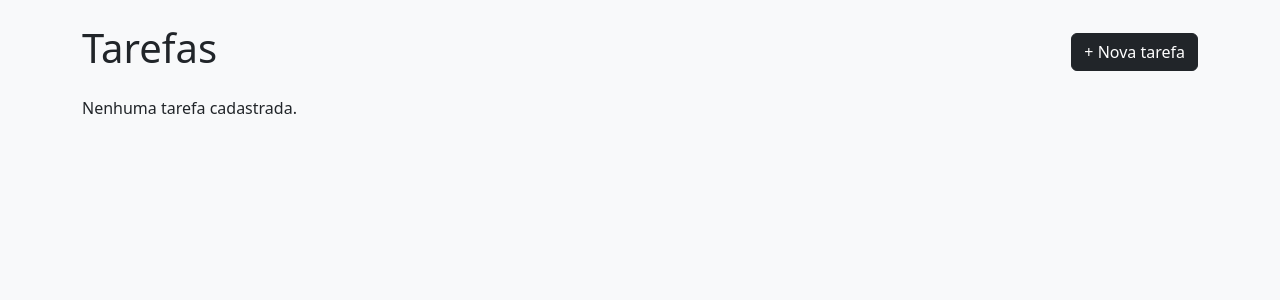
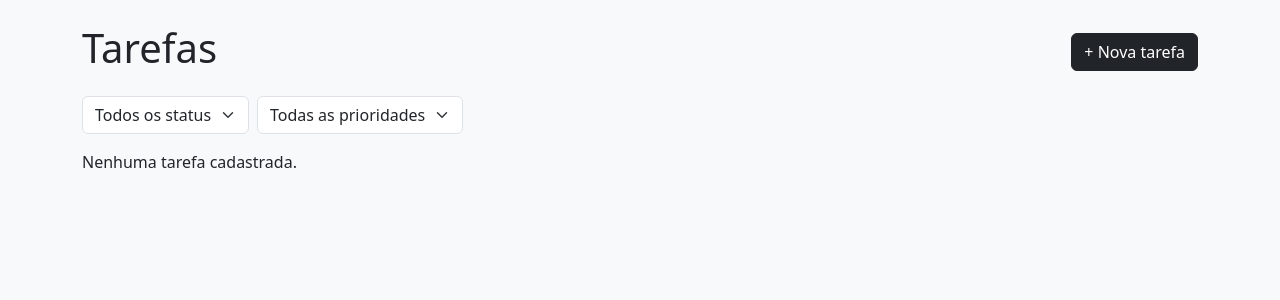
Before and after one commit to vilaca-davi/lifeos-, a Django app: page /tarefas/ in a window 1280 px wide. Shown: the part 56-356 px from the top of the page. Run offline with Django 5.2, Linux system fonts and the light colour scheme; the visitor is signed in with stand-in values (Sample User, id 1); data that the repository does not hold is empty.

Commit message:
v0.1: adiciona filtro de tarefas por status e prioridade

```diff
--- a/tasks/templates/tasks/task_list.html
+++ b/tasks/templates/tasks/task_list.html
@@ -5,6 +5,30 @@
     <h1>Tarefas</h1>
     <a href="{% url 'task-create' %}" class="btn btn-dark">+ Nova tarefa</a>
 </div>
+
+<form method="get" class="row g-2 mb-3">
+    <div class="col-auto">
+        <select name="status" class="form-select" onchange="this.form.submit()">
+            <option value="">Todos os status</option>
+            {% for value, label in status_choices %}
+                <option value="{{ value }}" {% if value == selected_status %}selected{% endif %}>{{ label }}</option>
+            {% endfor %}
+        </select>
+    </div>
+    <div class="col-auto">
+        <select name="priority" class="form-select" onchange="this.form.submit()">
+            <option value="">Todas as prioridades</option>
+            {% for value, label in priority_choices %}
+                <option value="{{ value }}" {% if value == selected_priority %}selected{% endif %}>{{ label }}</option>
+            {% endfor %}
+        </select>
+    </div>
+    {% if selected_status or selected_priority %}
+        <div class="col-auto">
+            <a href="{% url 'task-list' %}" class="btn btn-outline-secondary">Limpar filtros</a>
+        </div>
+    {% endif %}
+</form>
 
 <div class="list-group">
     {% for task in tasks %}
--- a/tasks/views.py
+++ b/tasks/views.py
@@ -6,7 +6,22 @@ from .forms import TaskForm
 @login_required
 def task_list(request):
     tasks = Task.objects.all().order_by("status", "due_date")
-    return render(request, "tasks/task_list.html", {"tasks": tasks})
+
+    status = request.GET.get("status")
+    priority = request.GET.get("priority")
+
+    if status:
+        tasks = tasks.filter(status=status)
+    if priority:
+        tasks = tasks.filter(priority=priority)
+
+    return render(request, "tasks/task_list.html", {
+        "tasks": tasks,
+        "status_choices": Task.STATUS_CHOICES,
+        "priority_choices": Task.PRIORITY_CHOICES,
+        "selected_status": status,
+        "selected_priority": priority,
+    })
 
 @login_required
 def task_create(request):
```
